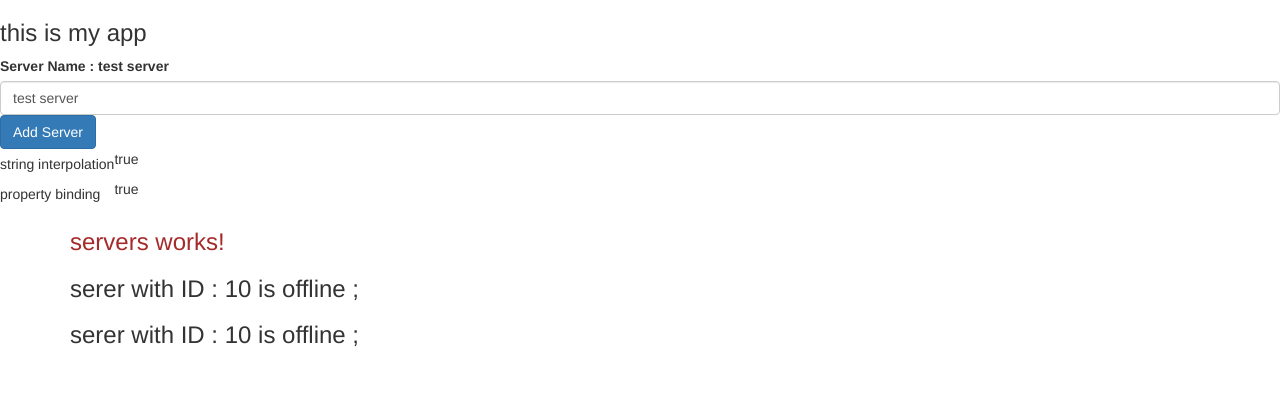
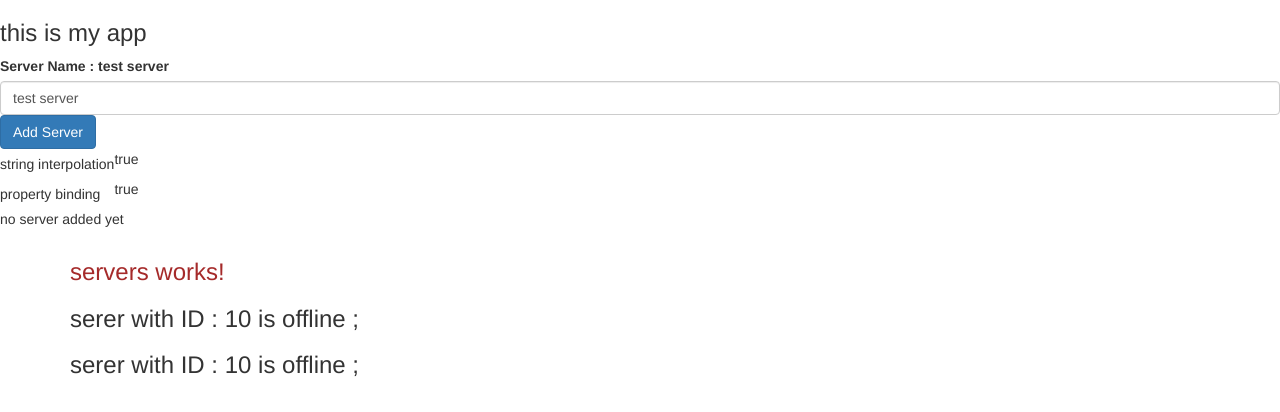
Before and after one commit to sysbender/angular-complete-guide, an Angular app in the folder my-first-app/: page / in a window 1280 px wide. Shown: the top 412 px of the page. Built offline with nearby package versions, Linux system fonts and the light colour scheme.

Commit message:
ngIf else

```diff
--- a/my-first-app/src/app/servers/servers.component.html
+++ b/my-first-app/src/app/servers/servers.component.html
@@ -30,7 +30,11 @@
 
 </table>
 
-<p *ngIf="serverCreated">{{ serverCreationStatus}}</p>
+<p *ngIf="serverCreated; else noServer">{{ serverCreationStatus}}</p>
+<ng-template #noServer>
+    <p> no server added yet</p>
+</ng-template>
+
 
 
 
```
